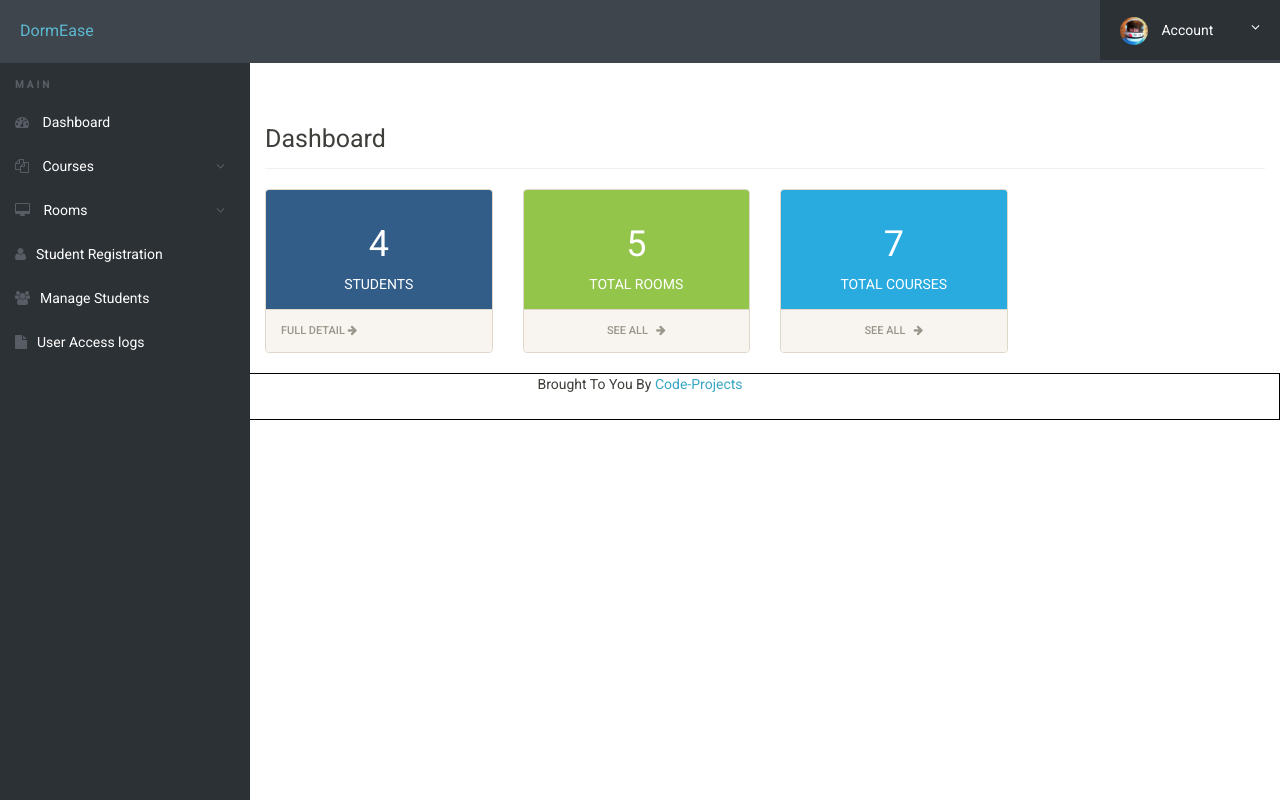
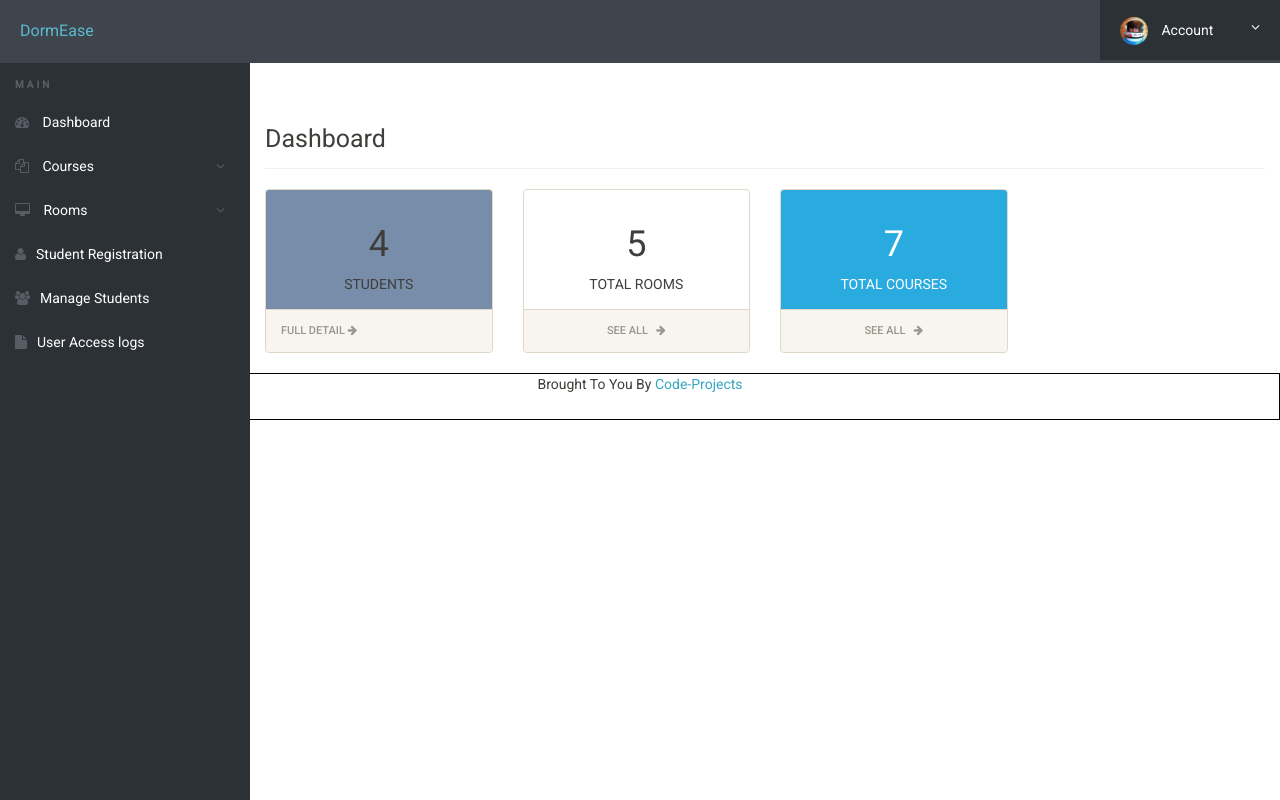
Before and after one commit to tarnibalgoher5/HMS, a PHP site: page /hostel/admin/dashboard.php in a window 1280 px wide. Run offline with PHP 8.4, Linux system fonts and the light colour scheme; a user stored in the database is signed in; data comes from the database, SQL or seed files in the repository.

Commit message:
dashboard profile css

```diff
--- a/hostel/admin/dashboard.php
+++ b/hostel/admin/dashboard.php
@@ -49,7 +49,7 @@ check_login();
 								<div class="row">
 									<div class="col-md-3">
 										<div class="panel panel-default">
-											<div class="panel-body bk-primary text-light">
+											<div class=" panel-body " style="background: #778DA9;">
 												<div class="stat-panel text-center">
 
 <?php
@@ -71,7 +71,7 @@ $stmt->close();
 									</div>
 									<div class="col-md-3">
 										<div class="panel panel-default">
-											<div class="panel-body bk-success text-light">
+											<div class=" panel-body ">
 												<div class="stat-panel text-center">
 <?php
 $result1 ="SELECT count(*) FROM rooms ";
--- a/hostel/room-details.php
+++ b/hostel/room-details.php
@@ -178,7 +178,7 @@ echo $dr*$fpm;
 
 
 <?php
-$cnt=$cnt+1; -->
+$cnt=$cnt+1;
 } ?>
 </tbody>
 </table>
@@ -203,4 +203,4 @@ $cnt=$cnt+1; -->
 
 </body>
 
-</html> -->
+</html>
```
Also changed, not shown: hostel/css/style.css (+4 -4 lines).
